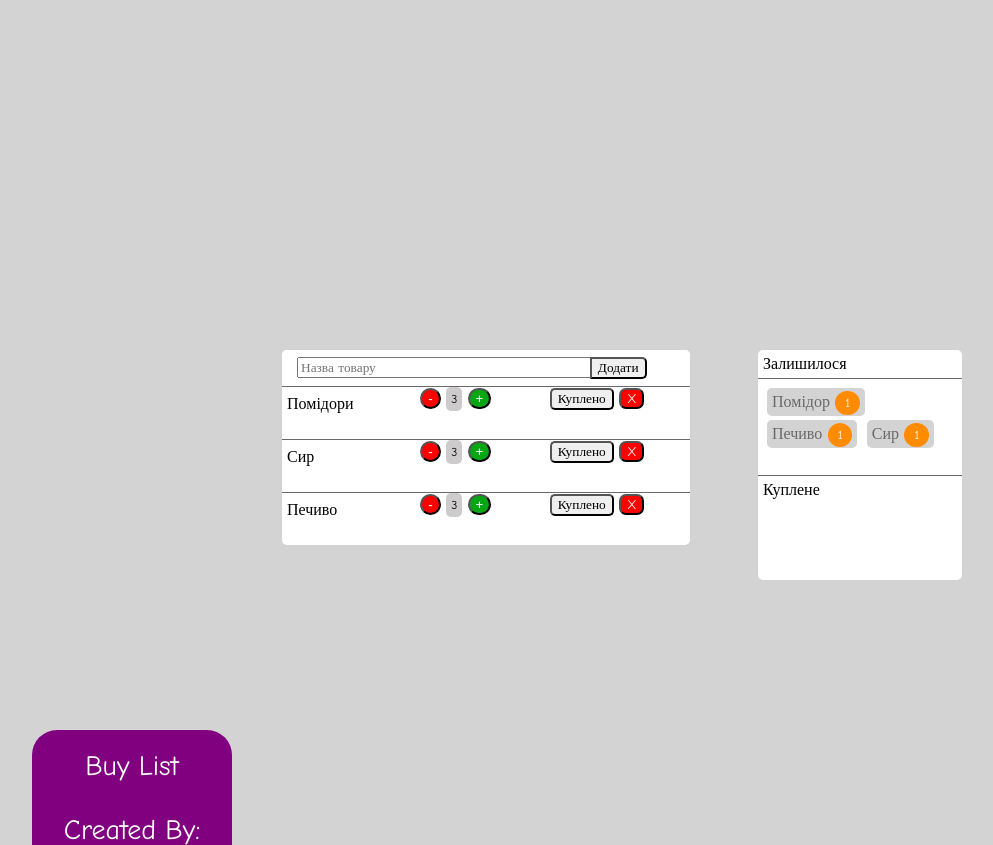
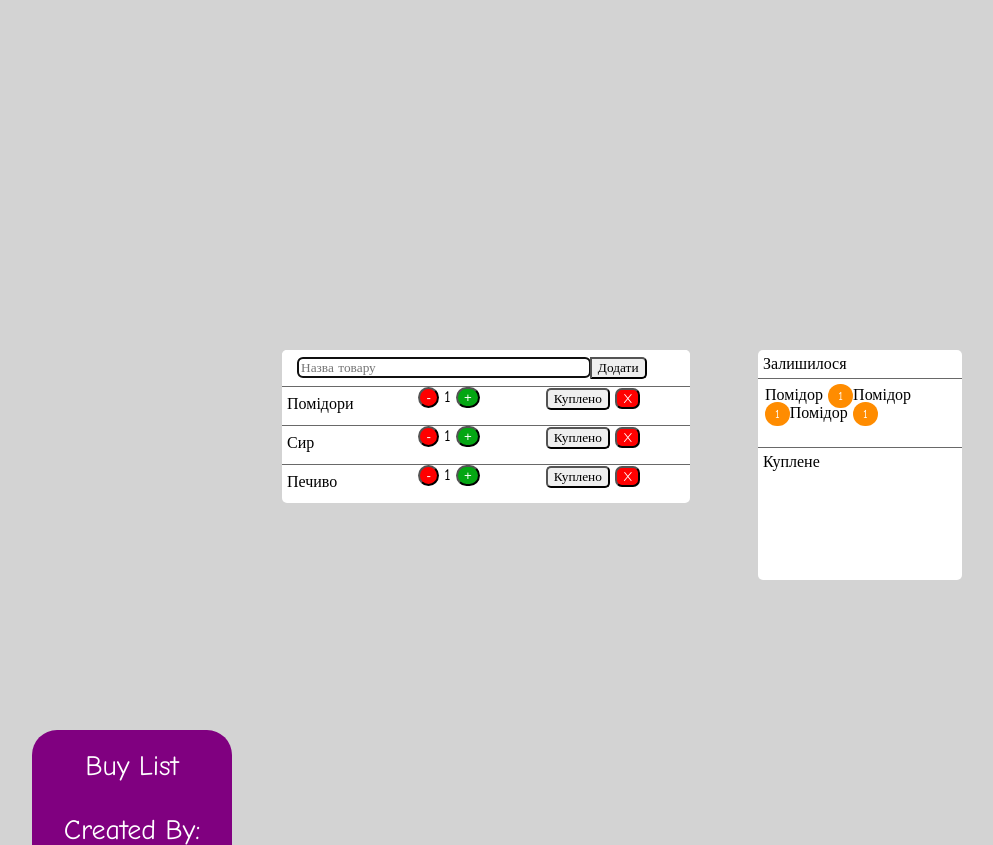
Before and after one commit to OlehMonastyrskyy/FirstHomework, a plain HTML site: page index.html in a window 1280 px wide. Both pictures are taken after a click on the button "Додати". Shown: the whole page, without its empty margins (18-1011 px from the left). After the commit the page ends 803 px from the top, so only its background shows below. Drawn offline with nearby package versions, Linux system fonts and the light colour scheme.

Commit message:
Фінальна версія Buy-list
Сорі, що так довго. Був у депресії(((

```diff
--- a/index.html
+++ b/index.html
@@ -3,7 +3,7 @@
 <head lang="uk">
     <meta charset="UTF-8">
     <title>Oleh Monastyrskyy</title>
-    <link rel="stylesheet" type="text/css" href="main.css" />
+    <link rel="stylesheet" type="text/css" href="main.css"/>
 </head>
 <body>
 <div class="bl-background">
@@ -17,17 +17,47 @@
                     </button>
                 </div> <!-- END input-panel-->
                 <br/>
+            </div><!-- bl-product-->
+            <div class="list">
+            </div>
+        </div> <!-- bl-row-->
+    </div> <!-- bl-list-->
+
+    <div class="bl-bought">
+            <div class="bl-title">Залишилося</div>
             <div class="hr"></div>
-            </div><!-- bl-product-->
+            <div class="not-bought">
+            </div> <!-- END not-bought-->
+            <br/>
+            <div class="hr"></div>
+            <div class="bl-title">Куплене</div>
+            <br/>
+        </div><!-- END bl-bought -->
+        <div class="badge">
+            <div class="BUY">Buy List</div>
+            <div><br/> Created By:
+                <div>Oleh Monastyrkyy
+                </div>
+            </div>
+        </div> <!-- END badge -->
+</div>
+
+<div class="hidden template">
+              <span class="tovar">Помідор</span>
+              <span class="circle">1</span>
+          </div>
+
+<div class="hidden product-template">
+    <div class="hr"></div>
     <div class="product">
-                <div class="poduct-name">
-                    <span class="product-name">Помідори</span>
+        <div class="product-name">
+            <span class="name">Помідори</span>
         </div> <!-- END product-name-->
         <div class="bl-count">
             <button class="bl-minus">-
                 <span class="textfortooltip">Мінус</span>
             </button>
-                    <span class="bl-label">3</span>
+            <span class="bl-lable">3</span>
             <button class="bl-plus">+
                 <span class="textfortooltip">Плюс</span>
             </button>
@@ -40,91 +70,12 @@
                 <span class="textfortooltip">Видалити</span>
             </button>
         </div> <!-- END bl-buttons-->
-
-            </div><!-- END product--->
+    </div>
     <br/>
-                <div class="hr"></div>
-           <div class="product">
-                <div class="poduct-name">
-                    <span class="product-name">Сир</span>
-                </div> <!-- END product-name-->
-                <div class="bl-count">
-                    <button class="bl-minus">-
-                    <span class="textfortooltip">Мінус</span>
-                    </button>
-                    <span class="bl-label">3</span>
-                    <button class="bl-plus">+
-                    <span class="textfortooltip">Плюс</span>
-                    </button>
-                </div><!--END bl-count-->
-                <div class="bl-buttons">
-                    <button class="kupleno-button">Куплено
-                    <span class="textfortooltip">Куплено</span>
-                    </button>
-                    <button class="delete-button">X
-                    <span class="textfortooltip">Видалити</span>
-                    </button>
-                </div> <!-- END bl-buttons-->
-
-            </div><!-- END product--->
-            <br/>
-                <div class="hr"></div>
-          <div class="product">
-                <div class="poduct-name">
-                    <span class="product-name">Печиво</span>
-                </div> <!-- END product-name-->
-                <div class="bl-count">
-                    <button class="bl-minus">-
-                    <span class="textfortooltip">Мінус</span>
-                    </button>
-                    <span class="bl-label">3</span>
-                    <button class="bl-plus">+
-                    <span class="textfortooltip">Плюс</span>
-                    </button>
-                </div><!--END bl-count-->
-                <div class="bl-buttons">
-                    <button class="kupleno-button">Куплено
-                    <span class="textfortooltip">Куплено</span>
-                    </button>
-                    <button class="delete-button">X
-                    <span class="textfortooltip">Видалити</span>
-                    </button>
-                </div> <!-- END bl-buttons-->
-
-            </div><!-- END product--->
-            <br/>
-        </div> <!-- bl-row-->
-    </div> <!-- bl-list-->
-
-    <div class="bl-bought">
-        <div class="bl-title">Залишилося</div>
-        <div class="hr"></div>
-        <div class="not-bought">
-          <span class="tamplate">
-              <span class="tovar">Помідор</span>
-              <span class="circle">1</span>
-          </span> <!-- END not-bought-->
-          <span class="tamplate">
-              <span class="tovar">Печиво</span>
-              <span class="circle">1</span>
-          </span><!-- END not-bought-->
-          <span class="tamplate">
-              <span class="tovar">Сир</span>
-              <span class="circle"> 1 </span>
-          </span> <!-- END tamplate-->
-        </div> <!-- END not-bought-->
-        <br/>
-        <div class="hr"></div>
-        <div class="bl-title">Куплене</div>
-        <br/>
-    </div><!-- END bl-bought -->
-    <div class="badge">
-        <div class="BUY">Buy List</div>
-        <div><br/> Created By:
-        <div>Oleh Monastyrkyy
 </div>
-        </div>
-    </div> <!-- END bage -->
-    </div> <!--END bl-background-->
+<!--<script	type="text/javascript" src="https://code.jquery.com/jquery-2.0.0.js"></script>-->
+<!--<script src="https://ajax.googleapis.com/ajax/libs/jquery/3.1.1/jquery.min.js"></script>-->
+<script src="https://ajax.aspnetcdn.com/ajax/jQuery/jquery-3.1.1.min.js"></script>
+<script type="text/javascript" src="main.js"></script>
 </body>
 </html>
--- a/main.css
+++ b/main.css
@@ -28,7 +28,7 @@ body{
 }
 
 .text{
-    font-family: Comic Sans MS;ж
+    font-family: Comic Sans MS;
     border-radius: 5px;
     position:static;
     margin-left: 15px;
@@ -37,10 +37,16 @@ body{
     min-width: 200px;
 }
 
+.product-template{
+    display: flex;
+    height: 100%;
+    height: 8px;
+    border-radius: 5px;
+}
+
 .product{
     display: flex;
-    height: 100%;
-    height: 8px 4px;
+    height: 20px;
     border-radius: 5px;
 }
 
@@ -50,7 +56,6 @@ body{
     background: white;
     margin: 50px 0px 0px 0px;;
     width: 60%;
-    height: auto;
     min-width:100px;
 }
 
@@ -65,21 +70,21 @@ body{
     margin-top: 50px;
 }
 
-.poduct-name{
+.product-name{
     width: 31%;
     margin: 8px 5px;
 }
 
 .bl-count{
     width: 30%;
-    margin: 1px 5px;
+    float: left;
 }
 
 .bl-buttons{
     width: 34%;
     margin: 1px 5px;
+    float: right;
 }
-
 /*Кнопки*/
 .bl-label {
     background: #cdcbcb;
@@ -124,7 +129,7 @@ body{
     margin: 7px;
 }
 
-.tamplate{
+.template{
     display: inline-block;
     margin: 2px;
     background-color: lightgrey;
@@ -176,6 +181,10 @@ button:hover .textfortooltip {
     visibility: visible;
     transition: transform 0.5s ease;
     transform: translateY(-8%);
+}
+
+.hidden{
+    display: none;
 }
 
 .badge{
--- /dev/null
+++ b/main.js
@@ -0,0 +1,68 @@
+$(function () {
+    var $List_item = $('.list');
+    var $Not_bought = $('.not-bought');
+    var Template = $('.product-template').html();
+    var Template2 = $('.template').html();
+
+
+
+
+    function addItem(title) {
+        var quantity=1;
+        var node = $(Template);
+        var node_1 = $(Template2);
+        var $productName = node.find(".product-name");
+        var $productName1 = node.find(".tovar");
+        var $blLabel = node.find(".bl-lable");
+        var $circleNumber = node.find(".circle");
+        var $buttonPlus = node.find(".bl-plus");
+        var $deleteButton = node.find(".delete-button");
+        var $buttonMinus = node.find(".bl-minus");
+
+        $blLabel.text(quantity);
+        $circleNumber.text(quantity);
+        $productName.text(title);
+        $productName1.text(title);
+
+//Delete action
+        node.find(".delete-button").click(function () {
+            node.remove();
+            node_1.remove();
+        });
+        $buttonPlus.click(function(){
+            quantity++;
+            $blLabel.text(quantity);
+            $circleNumber.text(quantity);
+
+        });
+        $buttonMinus.click(function() {
+            if (quantity>1) {
+
+                quantity--;
+                $blLabel.text(quantity);
+                $circleNumber.text(quantity);
+            }
+        });
+
+        $List_item.append(node);
+        $Not_bought.append(node_1);
+    }
+
+    var $addButton = $(".add-button");
+    var $input = $(".text");
+
+    function addNewItem() {
+        var item_name = $input.val();
+        if (item_name.trim()) {
+            addItem(item_name);
+        }
+        $input.val("");
+        $input.focus();
+
+    }
+
+    $addButton.click(addNewItem);
+    addItem("Помідори");
+    addItem("Сир");
+    addItem("Печиво");
+});
```
Lines whose indentation alone changed are shown as unchanged.
